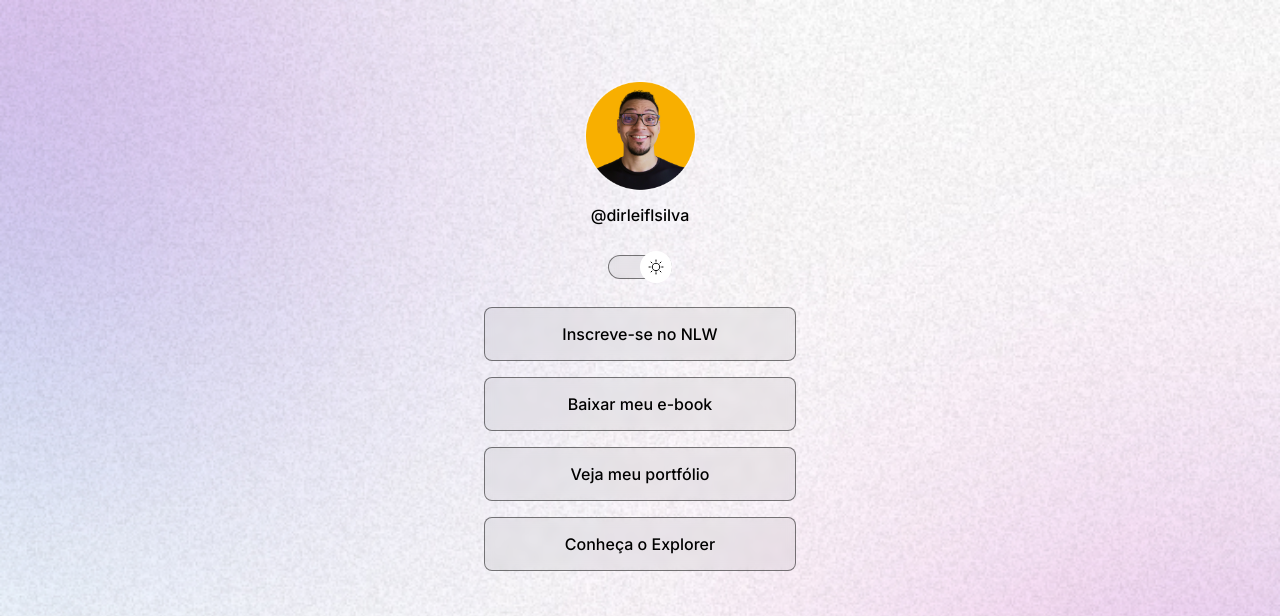
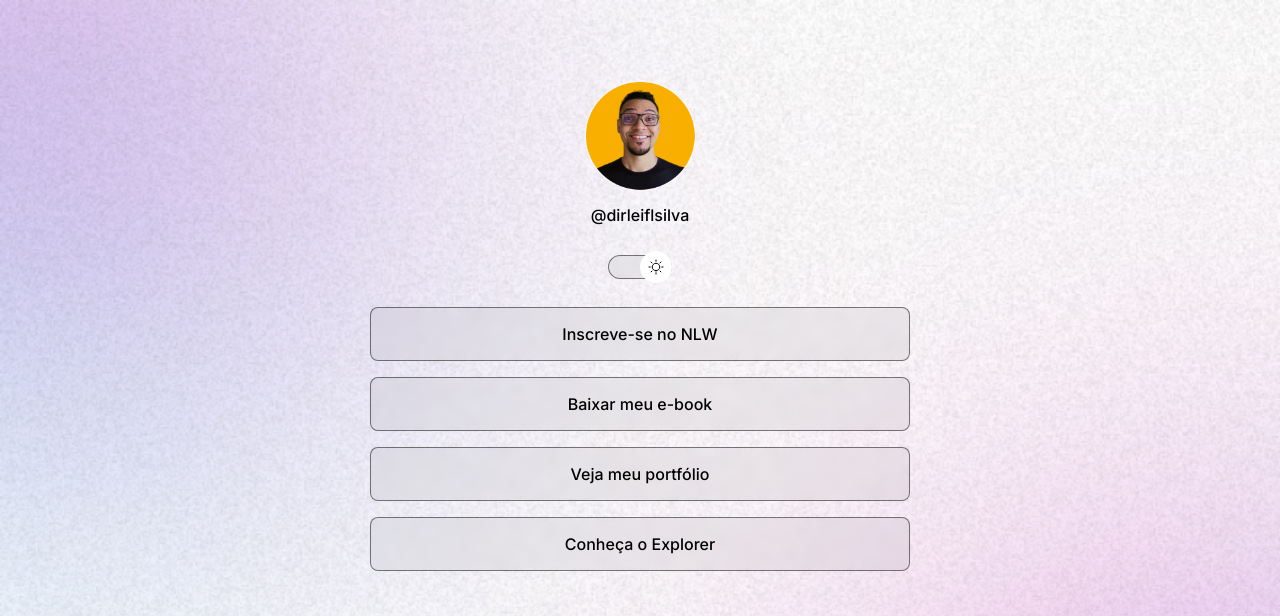
Before and after one commit to dirleiflsilva/Discover, a plain HTML site: page index.html in a window 1280 px wide. Shown: the top 616 px of the page. Drawn offline with nearby package versions, Linux system fonts and the light colour scheme.

Commit message:
ajuste largura do container

```diff
--- a/style.css
+++ b/style.css
@@ -41,9 +41,10 @@ body * {
 }
 
 #container {
-  width: 360px;
+  /*border: 1px solid red;*/
+  width: 100%; /*360px;*/
+  max-width: 588px;
   height: 712px;
-  /*border: 1px solid red;*/
   margin: 56px auto 0px;
   padding: 0 24px;
 }
```
